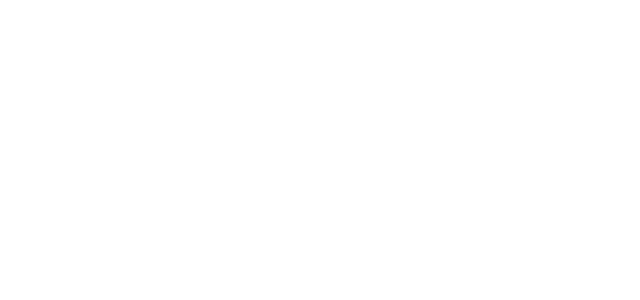
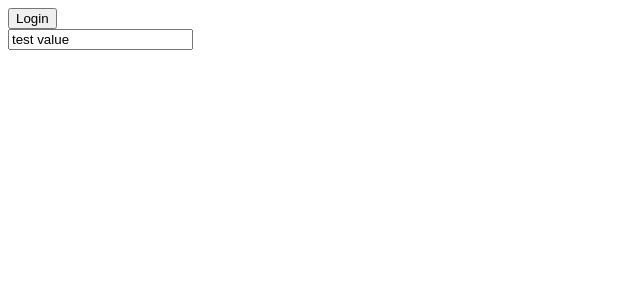
Before and after one commit to benjamin-cizej/VueJS-Workshop-SPA, a Vue app: page / in a window 1280 px wide. Shown: the top 300 px of the page, without its empty margins (0-640 px from the left). Built offline with nearby package versions, Linux system fonts and the light colour scheme.

Commit message:
Vuex examples.

```diff
--- a/package.json
+++ b/package.json
@@ -17,6 +17,7 @@
     "webpack-dev-server": "^3.11.2"
   },
   "dependencies": {
-    "vue": "^2.6.12"
+    "vue": "^2.6.12",
+    "vuex": "^3.6.2"
   }
 }
--- a/src/App.vue
+++ b/src/App.vue
@@ -1,13 +1,20 @@
 <template>
   <div>
-
+    <TestComponent />
+    <FormComponent />
   </div>
 </template>
 
 <script>
 
+import TestComponent from './components/TestComponent'
+import FormComponent from './components/FormComponent'
 export default {
   name: 'App',
+  components: { FormComponent, TestComponent },
+  created () {
+    console.log(this.$store.state.user)
+  }
 }
 </script>
 
--- /dev/null
+++ b/src/components/FormComponent.vue
@@ -0,0 +1,25 @@
+<template>
+  <div>
+    <input type="text" :value="value" >
+  </div>
+</template>
+
+<script>
+import { mapState } from 'vuex'
+
+export default {
+  name: 'FormComponent',
+  created () {
+    console.log(this.value)
+  },
+  computed: {
+    ...mapState({
+       value: (state) => state.formModule.inputValue
+    })
+  }
+}
+</script>
+
+<style scoped>
+
+</style>
--- /dev/null
+++ b/src/components/TestComponent.vue
@@ -0,0 +1,54 @@
+<template>
+  <button
+      type="button"
+      @click="handleLogin"
+  >{{ buttonLabel }}</button>
+</template>
+
+<script>
+import { mapActions, mapGetters, mapState } from 'vuex'
+
+export default {
+  name: 'TestComponent',
+  created () {
+    console.log(this.user)
+  },
+  methods: {
+    handleLogin() {
+      if (this.isUserLoggedIn) {
+        this.setUserAction({
+          username: '',
+          accessToken: ''
+        })
+      } else {
+        this.setUserAction({
+          username: 'test',
+          accessToken: '12345'
+        })
+      }
+    },
+    ...mapActions([
+      'setUserAction'
+    ])
+  },
+  computed: {
+    buttonLabel() {
+      if (this.isUserLoggedIn) {
+        return 'Logout'
+      }
+
+      return 'Login'
+    },
+    ...mapState([
+      'user'
+    ]),
+    ...mapGetters([
+      'isUserLoggedIn'
+    ]),
+  }
+}
+</script>
+
+<style scoped>
+
+</style>
--- a/src/index.js
+++ b/src/index.js
@@ -1,7 +1,9 @@
 import Vue from 'vue'
+import store from './store'
 import App from './App.vue'
 
 const app = new Vue({
   el: '#app',
+  store,
   render: (renderer) => renderer(App)
 })
--- /dev/null
+++ b/src/store/form.store.js
@@ -0,0 +1,21 @@
+const formModule = {
+  namespaced: true,
+  state: () => ({
+    inputValue: 'test value'
+  }),
+  getters: {
+
+  },
+  mutations: {
+    setInput(state, value) {
+      state.inputValue = value
+    }
+  },
+  actions: {
+    setInputAction(context, value) {
+      context.commit('setInput', value)
+    }
+  }
+}
+
+export default formModule
--- /dev/null
+++ b/src/store/index.js
@@ -0,0 +1,34 @@
+import Vuex from 'vuex'
+import Vue from 'vue'
+import formModule from './form.store'
+
+Vue.use(Vuex)
+
+const store = new Vuex.Store({
+  state: {
+    user: {
+      username: '',
+      accessToken: '',
+    }
+  },
+  getters: {
+    isUserLoggedIn(state) {
+      return state.user.username && state.user.accessToken
+    }
+  },
+  mutations: {
+    setUser(state, user) {
+      state.user = user;
+    }
+  },
+  actions: {
+    setUserAction(context, user) {
+      context.commit('setUser', user)
+    }
+  },
+  modules: {
+    formModule: formModule
+  }
+})
+
+export default store;
```
Also changed, not shown: 1 other file (tests, documents, lock files or other folders).
